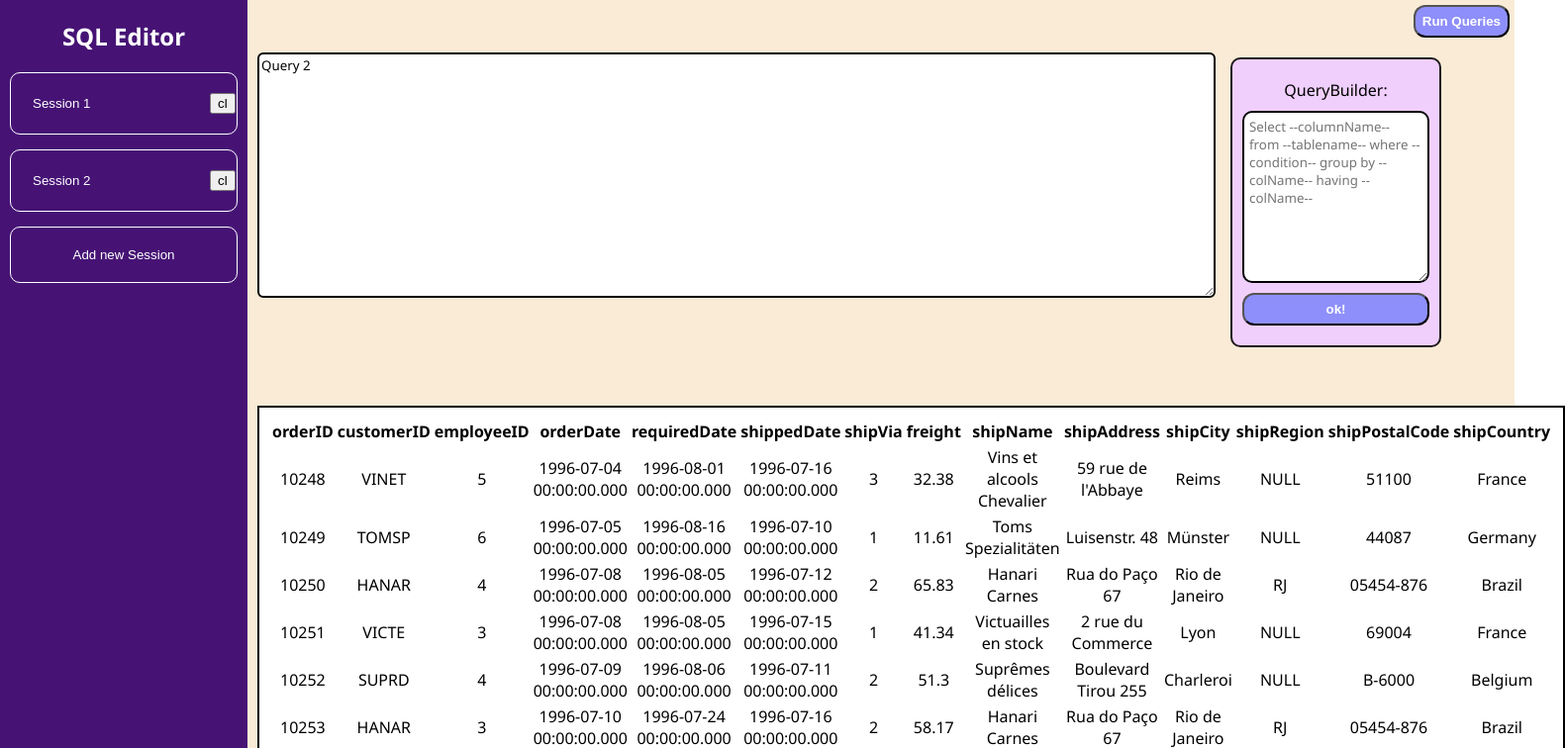
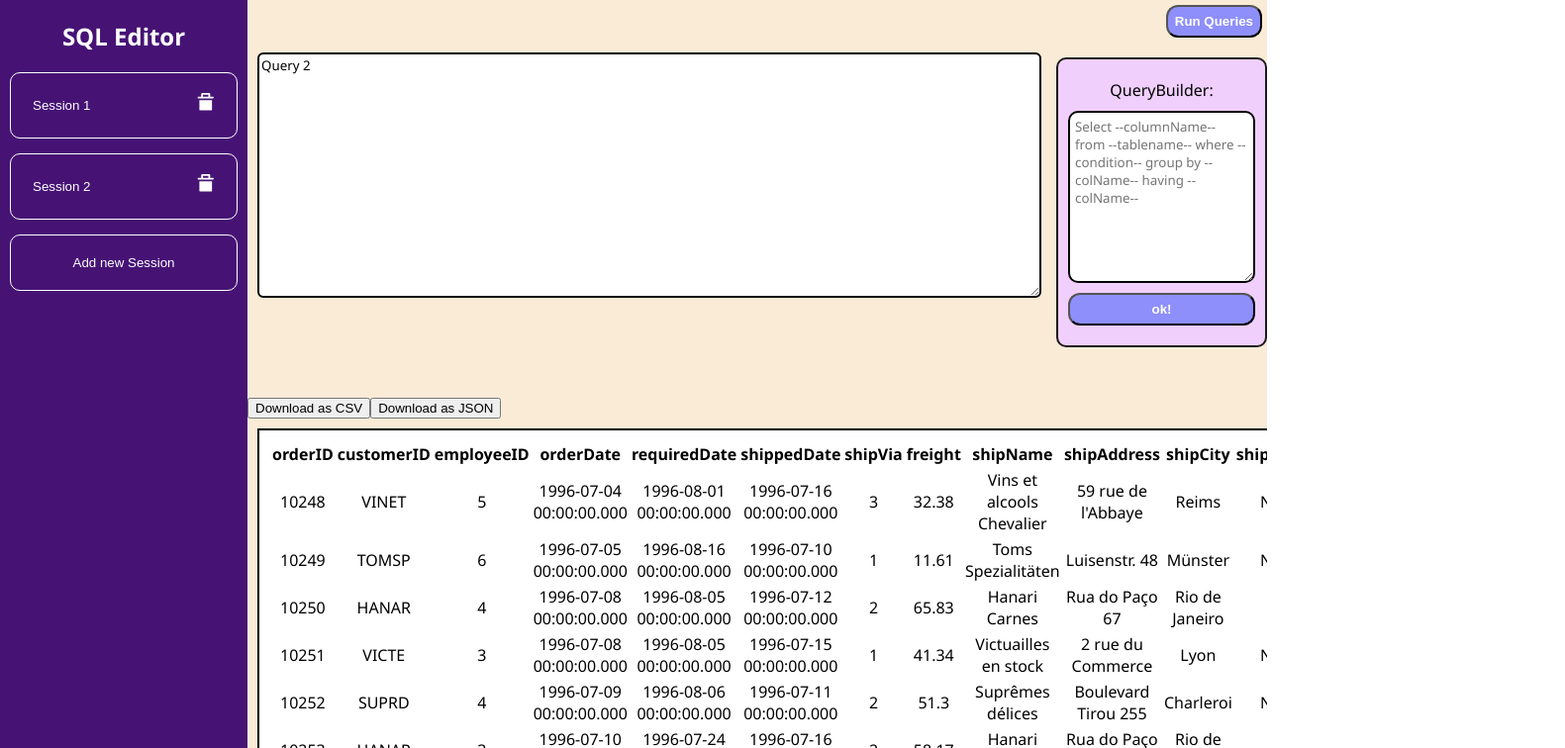
Before and after one commit to rk1091/Challenge, a React (Vite) app in the folder Atlan Challenge/: page / in a window 1280 px wide. Shown: the top 756 px of the page at 99% size, 1581 px wide, since content can reach past the window. Built offline with nearby package versions, Linux system fonts and the light colour scheme.

Commit message:
add multi query +download csv

```diff
--- a/Atlan Challenge/src/App.jsx
+++ b/Atlan Challenge/src/App.jsx
@@ -1,4 +1,4 @@
-import { useEffect, useMemo, useState } from "react";
+import { useMemo, useState } from "react";
 import PastSessions from "./components/PastSession/PastSessions";
 import Result from "./components/Result/Result";
 import useSessions from "./hooks/useSesstion";
@@ -6,8 +6,6 @@ import "./index.css";
 import { ResultMap } from "./util/data";
 
 function App() {
-  // const [fli, setFli] = useState(false);
-  const [count, setCount] = useState(0);
   const [queryBuilder, setQueryBuilder] = useState("");
   const [flip, setFlip] = useState(false);
   const {
@@ -19,12 +17,6 @@ function App() {
     setCurrentSessionIndex,
   } = useSessions();
 
-  // useEffect(() => {
-  //   // Update count when the query changes
-  //   const c = queryBuilder.split(";").length - 1;
-  //   setCount(c > 0 ? c : 0);
-  // }, [flip2]);
-
   const onQueryBuilderChange = (e) => {
     setQueryBuilder(e.target.value);
     // setQueryBuilder(queryBuilder);
@@ -35,15 +27,7 @@ function App() {
       console.error("no current session");
       return;
     }
-    // let c = 0;
-    // console.log("HI");
-    // for (let i = 0; i < e.target.value.length; i++) {
-    //   if (e.target.value[i] == ";") c++;
-    // }
-    // console.log(c);
-    // setCount(c);
-    const c = e.target.value.split(";").length - 1;
-    setCount(c > 0 ? c : 0);
+
     updateSession(id, { query: e.target.value });
   };
 
@@ -52,15 +36,23 @@ function App() {
   }, [sessions, currentSessionIndex]);
 
   const runQuery = () => {
-    // setFli((e) => !e);
-    if (selectedSession.resultId) {
-      return;
+    const queries = selectedSession.query.split(";");
+    let resultToFetch = queries.length - selectedSession.resultIds.length;
+    if (queries[queries.length - 1].trim() === "") {
+      resultToFetch--;
     }
+    let resultIds = [...selectedSession.resultIds];
+    if (resultToFetch < 0) {
+      resultIds = resultIds.slice(0, resultIds.length + resultToFetch);
+    } else
+      while (resultToFetch--) {
+        const keys = Object.keys(ResultMap);
+        const resultId = Math.floor(Math.random() * keys.length) + 1;
+        resultIds.push(resultId);
+      }
 
-    const keys = Object.keys(ResultMap);
-    const resultId = Math.floor(Math.random() * keys.length) + 1;
-    console.log(resultId);
-    updateSession(selectedSession.id, { resultId });
+    // console.log(resultId);
+    updateSession(selectedSession.id, { resultIds });
   };
 
   const assignMainQuery = () => {
@@ -199,11 +191,10 @@ function App() {
             </div>
           </div>
           <div className="editor2">
-            {selectedSession &&
-            selectedSession.resultId &&
-            ResultMap[selectedSession.resultId] ? (
-              // for (let i = 0; i < count; i++) {
-              <Result data={ResultMap[selectedSession.resultId]} />
+            {selectedSession && selectedSession.resultIds.length ? (
+              selectedSession.resultIds.map((id) => (
+                <Result key={id} data={ResultMap[id]} />
+              ))
             ) : (
               <div> No data</div>
             )}
--- /dev/null
+++ b/Atlan Challenge/src/components/PastSession/DeleteIcon.jsx
@@ -0,0 +1,25 @@
+import React from "react";
+
+function DeleteIcon() {
+  return (
+    <svg
+      xmlns="http://www.w3.org/2000/svg"
+      width="20"
+      height="20"
+      fill="#fff"
+      version="1.1"
+      viewBox="0 0 330 330"
+      xmlSpace="preserve"
+      style={{
+        background: "",
+      }}
+    >
+      <g>
+        <path d="M265 60h-45V15c0-8.284-6.716-15-15-15H85c-8.284 0-15 6.716-15 15v45H25c-8.284 0-15 6.716-15 15s6.716 15 15 15h240c8.284 0 15-6.716 15-15s-6.716-15-15-15zm-75 0h-90V30h90v30z"></path>
+        <path d="M40 275c0 8.284 6.716 15 15 15h180c8.284 0 15-6.716 15-15V120H40v155z"></path>
+      </g>
+    </svg>
+  );
+}
+
+export default DeleteIcon;
--- a/Atlan Challenge/src/components/PastSession/PastSessions.jsx
+++ b/Atlan Challenge/src/components/PastSession/PastSessions.jsx
@@ -1,3 +1,4 @@
+import DeleteIcon from "./DeleteIcon";
 import "./index.css";
 
 export default function PastSessions({
@@ -23,19 +24,32 @@ export default function PastSessions({
           onClick={() => setCurrentSessionIndex(i)}
         >
           <input
+            style={{
+              width: "80%",
+            }}
             onChange={(e) => {
               console.log("session id", session.id);
               updateSession(session.id, { name: e.target.value });
             }}
             value={session.name}
           />
-          <button onClick={() => removeSession(session.id)}>cl</button>
+          <div
+            style={{
+              cursor: "pointer",
+            }}
+            onClick={() => removeSession(session.id)}
+          >
+            <DeleteIcon />
+          </div>
         </div>
       ))}
 
       <button
         onClick={() => {
           addSession(null);
+        }}
+        style={{
+          cursor: "pointer",
         }}
         className="session-list-item"
       >
--- a/Atlan Challenge/src/components/Result/Result.jsx
+++ b/Atlan Challenge/src/components/Result/Result.jsx
@@ -3,16 +3,46 @@ import "./index.css";
 
 export default function Result({ data }) {
   const randomIndex = Math.floor(Math.random() * 3);
-  const rows = useMemo(() => {
+  const rowHeaders = useMemo(() => {
     return Object.keys(data[randomIndex]);
   });
 
+  const downloadFile = (blob) => {
+    const aElement = document.createElement("a");
+    const url = URL.createObjectURL(blob);
+    aElement.href = url;
+    aElement.download = "download";
+    aElement.click();
+    URL.revokeObjectURL(url);
+  };
+
+  const downloadAsJSON = () => {
+    const blob = new Blob([JSON.stringify(data)], { type: "application/json" });
+    downloadFile(blob);
+  };
+
+  const downloadAsCSV = () => {
+    const header = rowHeaders.join(",");
+    const tableData = data
+      .map((item) =>
+        Object.keys(item)
+          .map((cellKey) => `${item[cellKey]}`)
+          .join(",")
+      )
+      .join("\n");
+    const content = `${header}\n${tableData}`;
+    console.log("content", content);
+    const blob = new Blob([content], { type: "text/csv" });
+    downloadFile(blob);
+  };
   return (
     <div>
-      <table className="table">
+      <button onClick={downloadAsCSV}>Download as CSV</button>
+      <button onClick={downloadAsJSON}>Download as JSON</button>
+      <table className="result-table">
         <thead className="tableHead">
           <tr>
-            {rows.map((row) => (
+            {rowHeaders.map((row) => (
               <th key={row}>{row}</th>
             ))}
           </tr>
--- a/Atlan Challenge/src/components/Result/index.css
+++ b/Atlan Challenge/src/components/Result/index.css
@@ -1,4 +1,4 @@
-.table {
+.result-table {
   /* background-color: aquamarine; */
   /* border: 1px dotted black; */
   background-color: white;
@@ -8,4 +8,6 @@
   border-color: rgb(0, 0, 0);
   margin: 10px;
   padding: 10px;
+  width: 100%;
+  overflow: hidden;
 }
--- a/Atlan Challenge/src/hooks/useSesstion.jsx
+++ b/Atlan Challenge/src/hooks/useSesstion.jsx
@@ -30,7 +30,7 @@ export default function useSessions() {
   const addSession = (query, name = "Untitiled") => {
     //TODO: create uuid?
     const id = sessions[sessions.length - 1].id + 1;
-    const newSession = { name, query, id, time: Date.now() };
+    const newSession = { name, query, id, time: Date.now(), resultIds: [] };
     // const newSessions = [...state, ];
     updateState([...sessions, newSession]);
     setCurrentSessionIndex(sessions.length);
--- a/Atlan Challenge/src/index.css
+++ b/Atlan Challenge/src/index.css
@@ -6,11 +6,15 @@ body {
 
 .vscode-container {
   display: flex;
+  height: 100vh;
+  width: 100vw;
 }
 
 .sidebar {
-  height: 100vh;
-  width: 250px;
+  height: 100%;
+  width: 20%;
+  min-width: 250px;
+  overflow-y: auto;
   /* background-color: #333; */
   /* background-color: black; */
   /* background-color: rgb(22, 26, 48); */
@@ -34,8 +38,9 @@ body {
   margin-left: 10px;
   margin-right: 10px;
   /* color: rgb(146, 145, 145); */
+  /* background-color: transparent; */
   height: 30vh;
-  width: 75%;
+  width: 80%;
   font-family: "Segoe UI";
   /* border-color: rgb(237, 243, 237); */
   border-radius: 6px;
@@ -68,7 +73,11 @@ body {
 .parent {
   display: flex;
   flex-direction: column;
-  width: 100%;
+  /* width: 75%; */
+  flex-grow: 1;
+
+  height: 100%;
+  overflow-y: auto;
 }
 .run-query {
   display: flex;
@@ -101,7 +110,7 @@ body {
   font-weight: bold;
 }
 .editor {
-  height: 50vh;
+  height: 50%;
   /* background-color: #4db0d1; */
   /* background-color: rgb(56, 56, 68); */
   /* background-color: rgb(49, 48, 77); */
@@ -112,7 +121,8 @@ body {
   color: #fff;
 }
 .editor2 {
-  height: 50vh;
+  height: 50%;
+  overflow: auto;
   /* color: #a93636; */
   /* background-color: silver; */
   background-color: antiquewhite;
--- a/Atlan Challenge/src/util/constants.js
+++ b/Atlan Challenge/src/util/constants.js
@@ -5,13 +5,13 @@ export const DEFAULT_SESSION_STATE = [
     name: "Session 1 ",
     query: "Query 1",
     time: null,
-    resultId: 1,
+    resultIds: [1],
   },
   {
     id: 2,
     name: "Session 2 ",
     query: "Query 2",
     time: null,
-    resultId: 2,
+    resultIds: [2],
   },
 ];
```
Also changed, not shown: Atlan Challenge/.eslintrc.cjs.
